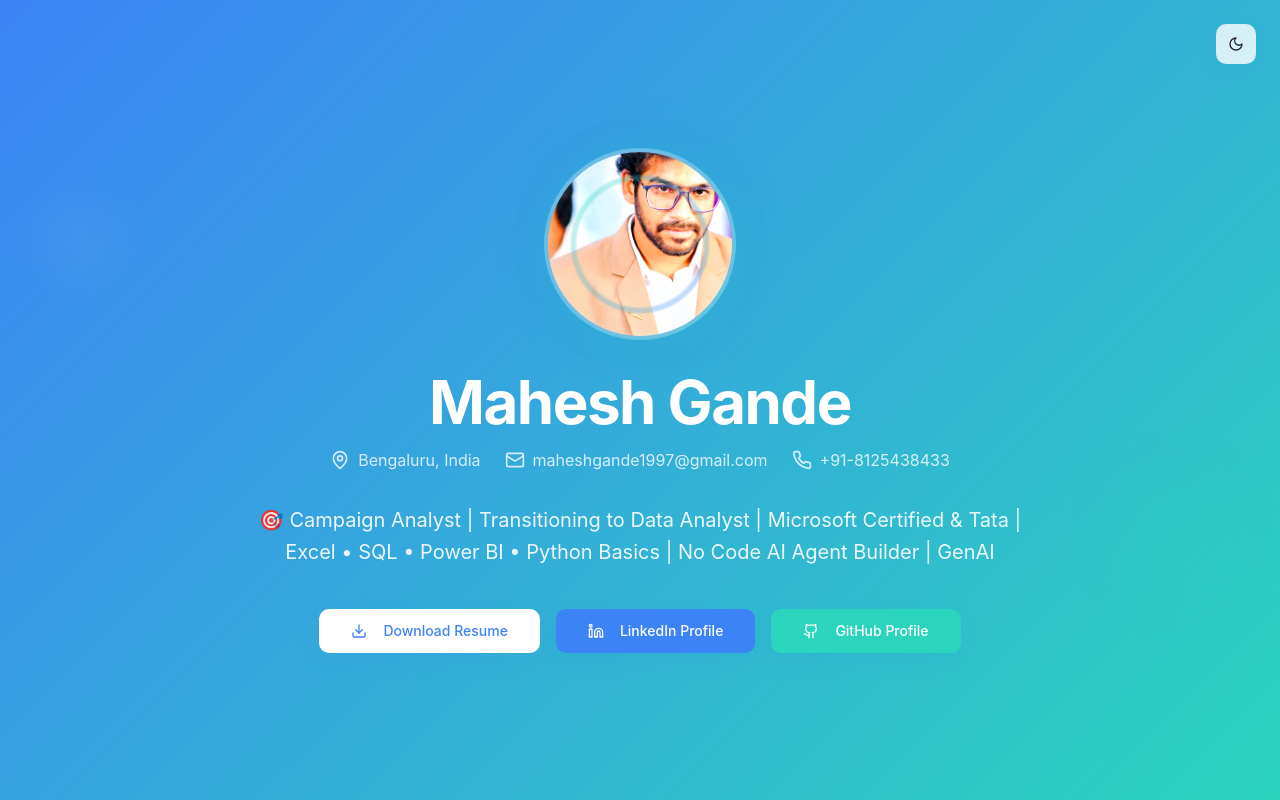
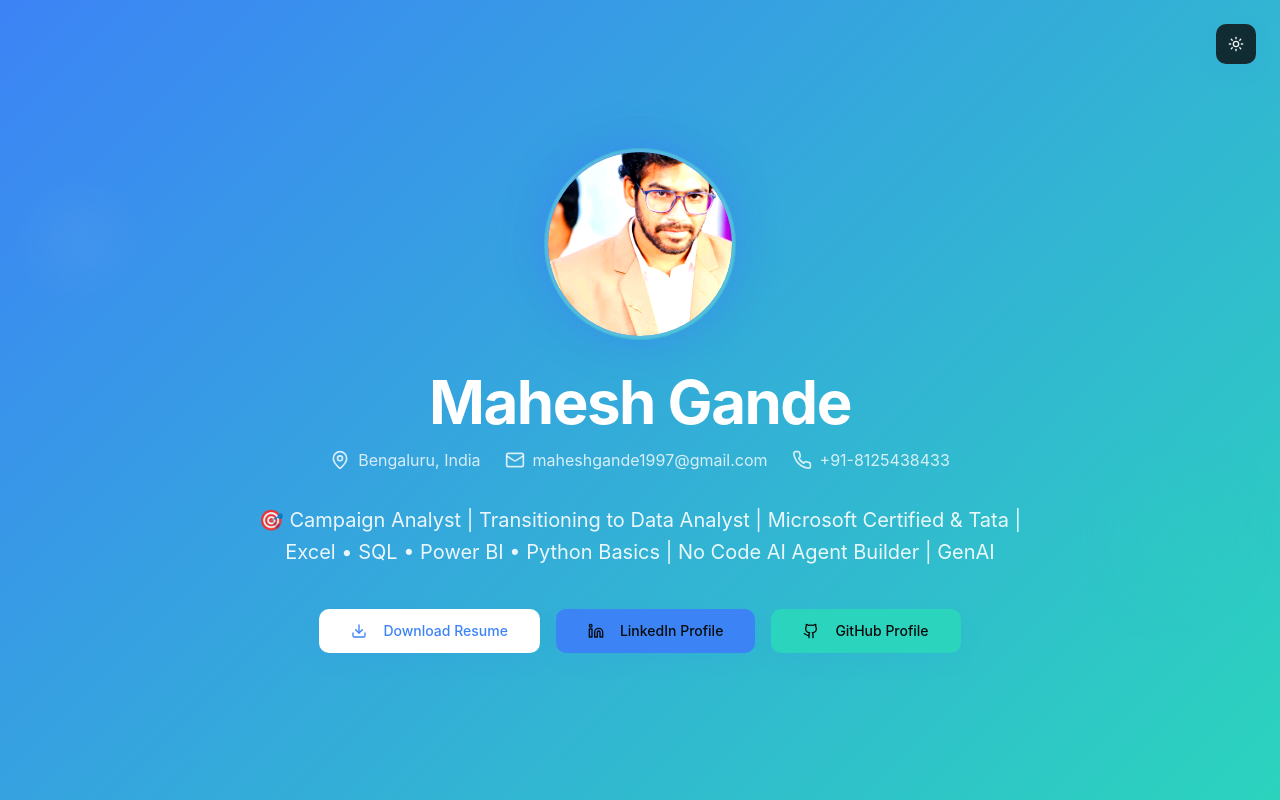
Before and after one commit to MAHESH-GANDE/mahesh-ai-analyst-folio, a React (Vite) app: page / in a window 1280 px wide. Shown: the top 800 px of the page. Built offline with nearby package versions, Linux system fonts and the light colour scheme.

Commit message:
Fix profile picture and theme
Adjusted profile picture clarity and changed the theme to black, matching previous color scheme implementations.

```diff
--- a/src/App.tsx
+++ b/src/App.tsx
@@ -13,8 +13,8 @@ const App = () => (
   <QueryClientProvider client={queryClient}>
     <ThemeProvider
       attribute="class"
-      defaultTheme="system"
-      enableSystem
+      defaultTheme="dark"
+      enableSystem={false}
       disableTransitionOnChange
     >
       <TooltipProvider>
--- a/src/components/portfolio/HeroSection.tsx
+++ b/src/components/portfolio/HeroSection.tsx
@@ -28,43 +28,31 @@ const HeroSection = () => {
               transition={{ duration: 0.3 }}
               className="relative"
             >
-              {/* Professional background circle */}
+              {/* Professional background glow */}
               <div className="absolute inset-0 w-48 h-48 rounded-full bg-gradient-to-br from-primary/20 to-accent/20 blur-xl"></div>
 
               {/* Main profile container */}
-              <div className="relative w-48 h-48 rounded-full overflow-hidden shadow-glow border-4 border-white/20 backdrop-blur-sm bg-white/10">
-                {/* Clean background overlay */}
-                <div className="absolute inset-0 bg-gradient-to-br from-background/90 via-background/70 to-background/90 rounded-full"></div>
-
-                {/* Profile image */}
+              <div className="relative w-48 h-48 rounded-full overflow-hidden shadow-glow border-4 border-white/20 backdrop-blur-sm">
+                {/* Clear profile image - no overlays to maintain clarity */}
                 <img
                   src="/lovable-uploads/45a65c1d-04d2-48c9-b108-f5634562c231.png"
                   alt="Mahesh Gande - Campaign Analyst & AI Specialist"
-                  className="relative z-10 w-full h-full object-cover object-center scale-110 rounded-full mix-blend-multiply dark:mix-blend-screen"
+                  className="w-full h-full object-cover object-center rounded-full"
                   style={{
-                    filter: 'contrast(1.1) brightness(1.05) saturate(1.1)',
-                    maskImage: 'radial-gradient(circle, black 60%, transparent 100%)'
+                    filter: 'contrast(1.2) brightness(1.1) saturate(1.1)'
                   }}
                 />
-
-                {/* Professional overlay gradient */}
-                <div className="absolute inset-0 bg-gradient-to-t from-primary/10 via-transparent to-accent/5 rounded-full mix-blend-overlay"></div>
               </div>
 
               {/* Animated accent ring */}
               <motion.div
                 animate={{ rotate: 360 }}
                 transition={{ duration: 20, repeat: Infinity, ease: "linear" }}
-                className="absolute inset-0 rounded-full border-2 border-gradient-to-r from-primary/30 via-accent/30 to-primary/30"
-                style={{
-                  background: 'conic-gradient(from 0deg, hsl(var(--primary) / 0.3), hsl(var(--accent) / 0.3), hsl(var(--primary) / 0.3))',
-                  WebkitMask: 'radial-gradient(circle, transparent 46%, black 48%, black 50%, transparent 52%)',
-                  mask: 'radial-gradient(circle, transparent 46%, black 48%, black 50%, transparent 52%)'
-                }}
+                className="absolute inset-0 rounded-full border-2 border-accent/40"
               />
 
               {/* Static outer glow */}
-              <div className="absolute inset-0 rounded-full border border-accent/20 shadow-[0_0_30px_hsl(var(--accent)/0.3)]"></div>
+              <div className="absolute inset-0 rounded-full border border-primary/30 shadow-[0_0_40px_hsl(var(--primary)/0.4)]"></div>
             </motion.div>
           </motion.div>
 
```
